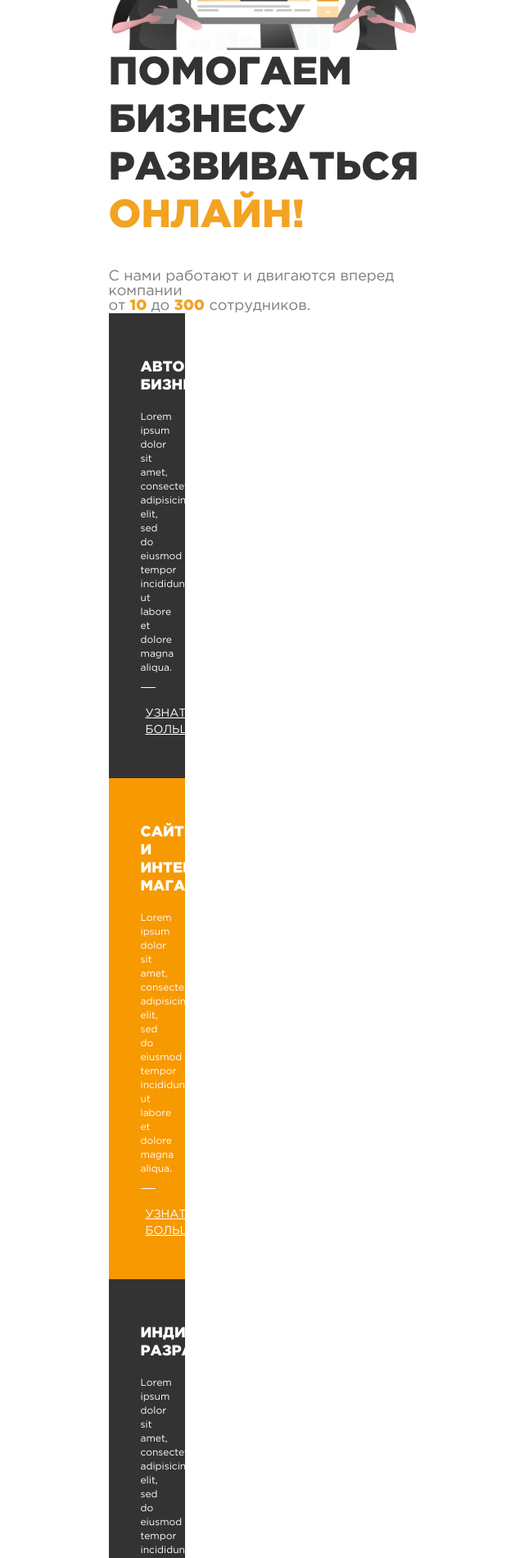
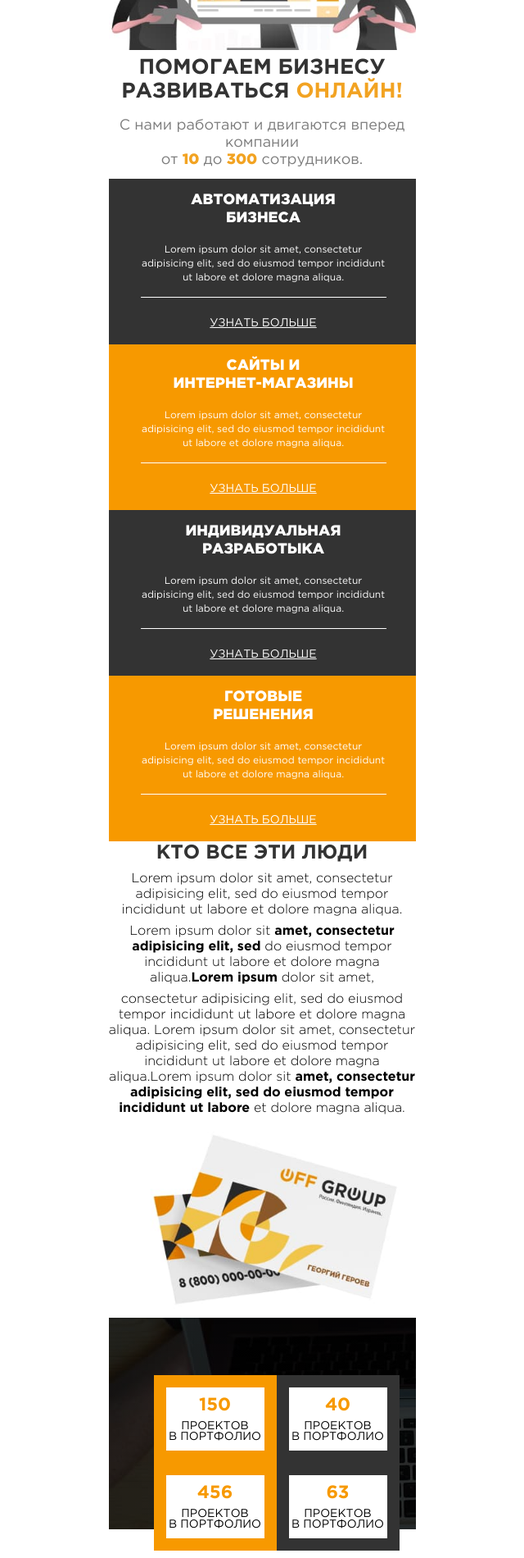
Before and after one commit to Artiss90/landing_bitrix, a website built with Parcel: page src/index.html in a window 1280 px wide. Shown: the part 480-2380 px from the top of the page at 82% size, without its empty margins (320-960 px from the left). Built offline with nearby package versions, Linux system fonts and the light colour scheme.

Commit message:
section people&services&stats done

```diff
--- a/src/sass/components/_header.scss
+++ b/src/sass/components/_header.scss
@@ -15,7 +15,6 @@
   & .logo {
     display: block;
     text-align: -webkit-center;
-    text-align: center;
     @media screen and (min-width: $viewport-desktop) {
       width: 197px;
       height: 37px;
--- a/src/sass/components/_helping.scss
+++ b/src/sass/components/_helping.scss
@@ -8,6 +8,15 @@
     }
   }
   .title-helping {
+    @media screen and (max-width: $pre-viewport-desktop) {
+      text-align: center;
+      margin-top: 2px;
+      font-size: 26px;
+      font-weight: 700;
+      line-height: 29px;
+      padding: 5px 7px;
+      margin-bottom: 7px;
+    }
     margin-bottom: 35px;
     font-size: 48px;
     font-weight: 900;
@@ -18,6 +27,14 @@
     }
   }
   .text-helping {
+    @media screen and (max-width: $pre-viewport-desktop) {
+      text-align: center;
+      font-size: 18px;
+      font-weight: 400;
+      line-height: 21px;
+      padding: 5px 7px;
+      margin-bottom: 7px;
+    }
     font-size: 18px;
     font-weight: 400;
     line-height: 18px;
--- a/src/sass/components/_hero.scss
+++ b/src/sass/components/_hero.scss
@@ -31,6 +31,10 @@
   & .greeting-hero {
     position: absolute;
     top: 0;
+    @media screen and (max-width: $pre-viewport-desktop) {
+      top: 10px;
+      padding-left: 7px;
+    }
     @media screen and (min-width: $viewport-desktop) {
       padding-left: 324px;
       padding-top: 104px;
@@ -88,7 +92,7 @@
         font-size: 10px;
         font-weight: 300;
         line-height: 12px;
-        padding: 3px 7px;
+        padding: 3px 0px;
         width: 165px;
       }
       margin-top: 47px;
--- a/src/sass/components/_people.scss
+++ b/src/sass/components/_people.scss
@@ -5,6 +5,12 @@
   }
   & .description-people {
     & .title-people {
+      @media screen and (max-width: $pre-viewport-desktop) {
+        text-align: center;
+        margin-bottom: 7px;
+        font-weight: 700;
+        font-size: 24px;
+      }
       margin-bottom: 30px;
       font-weight: 900;
       font-size: 48px;
@@ -12,6 +18,13 @@
       color: #333333;
     }
     & .text-people {
+      @media screen and (max-width: $pre-viewport-desktop) {
+        text-align: center;
+        margin-bottom: 7px;
+        font-weight: 300;
+        font-size: 16px;
+        line-height: 19px;
+      }
       margin-bottom: 7px;
       font-size: 14px;
       font-weight: 400;
--- a/src/sass/components/_services.scss
+++ b/src/sass/components/_services.scss
@@ -1,8 +1,16 @@
 .services-list {
+  @media screen and (max-width: $pre-viewport-desktop) {
+    text-align: center;
+  }
   @media screen and (min-width: $viewport-desktop) {
     height: 299px;
   }
   & .item-services {
+    @media screen and (max-width: $pre-viewport-desktop) {
+      width: 100%;
+      padding-top: 15px;
+      padding-bottom: 15px;
+    }
     width: calc(100% / 4);
     height: 100%;
     padding-left: 39px;
--- a/src/sass/components/_stats.scss
+++ b/src/sass/components/_stats.scss
@@ -1,5 +1,8 @@
 .stats {
   position: relative;
+  @media screen and (max-width: $pre-viewport-desktop) {
+    margin-bottom: 45px;
+  }
   @media screen and (min-width: $viewport-desktop) {
     height: 388px;
     margin-bottom: 90px;
@@ -10,6 +13,11 @@
       url(./../images/image-fonStat.jpg) no-repeat;
   }
   & .list-stats {
+    @media screen and (max-width: $pre-viewport-desktop) {
+      flex-wrap: wrap;
+      left: 55px;
+      top: 70px;
+    }
     position: absolute;
     top: 91px;
     display: flex;
@@ -20,6 +28,11 @@
       height: 297px;
     }
     & .item-stats {
+      @media screen and (max-width: $pre-viewport-desktop) {
+        padding-top: 10px;
+        padding-bottom: 10px;
+        width: 150px;
+      }
       padding-top: 78px;
       padding-bottom: 77px;
       width: calc(100% / 4);
@@ -30,6 +43,12 @@
       }
     }
     & .total {
+      @media screen and (max-width: $pre-viewport-desktop) {
+        margin-bottom: 7px;
+        font-weight: 700;
+        font-size: 22px;
+        line-height: 24px;
+      }
       margin-bottom: 13px;
       font-weight: 900;
       font-size: 96px;
--- a/src/sass/utils/_container.scss
+++ b/src/sass/utils/_container.scss
@@ -1,4 +1,6 @@
 .container {
+  @media screen and (max-width: $pre-viewport-desktop) {
+  }
   @media screen and (min-width: $viewport-desktop) {
     display: flex;
     margin-left: auto;
```
